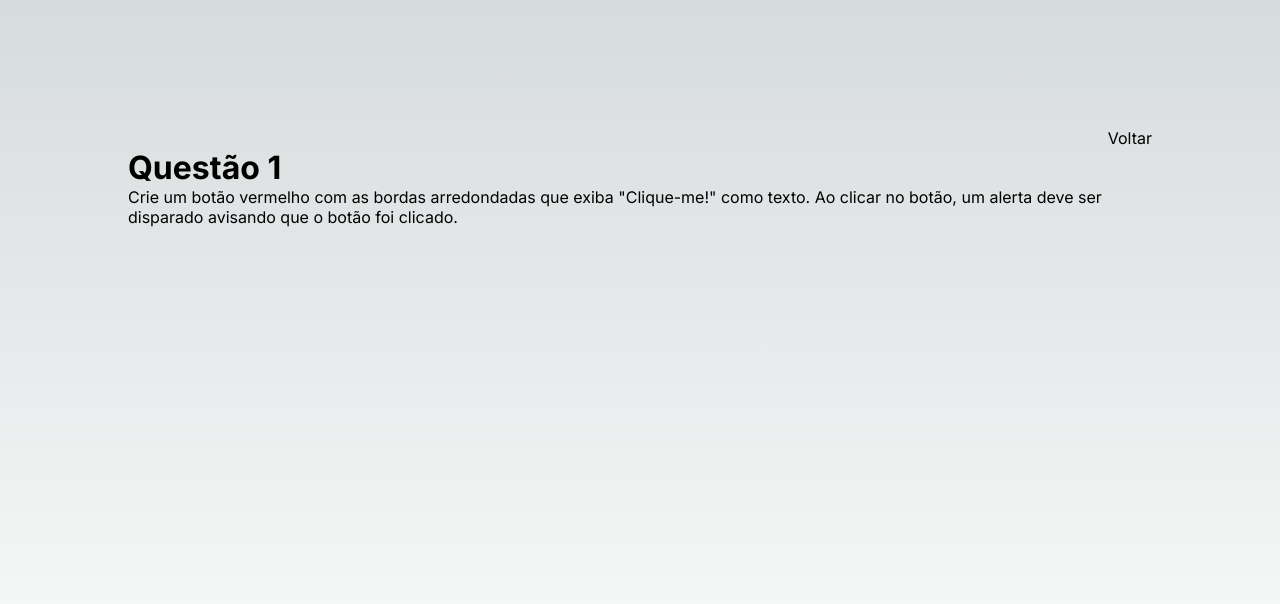
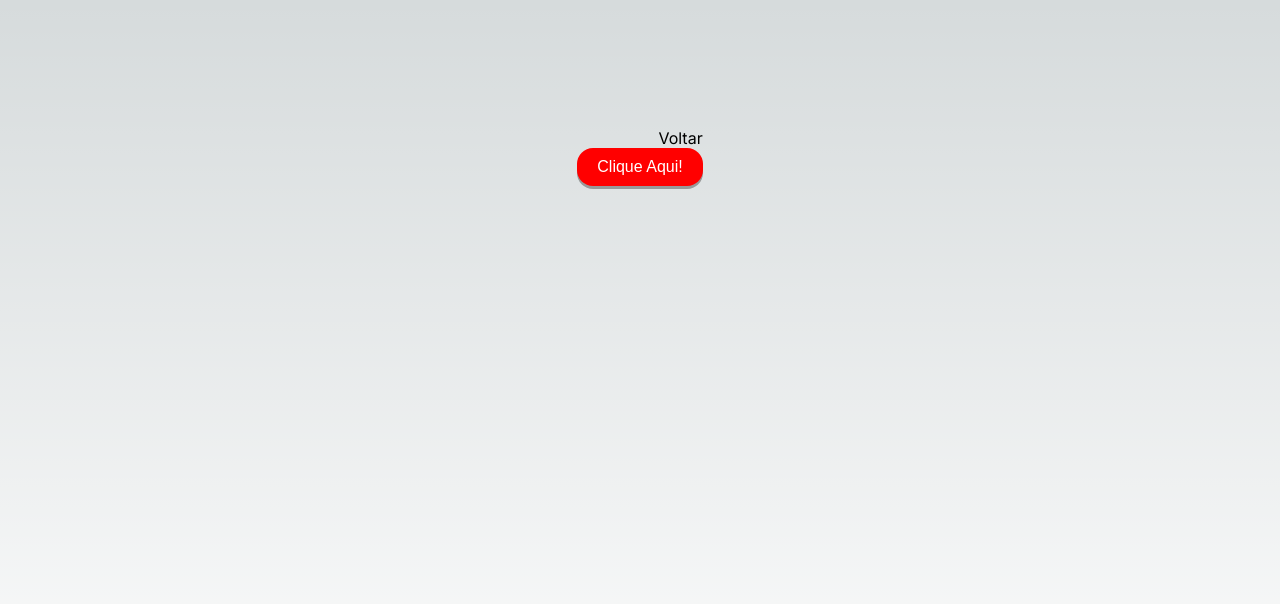
Before and after one commit to silvacleyvesson/teste-tecnico-estagiario, a Next.js app: page /questoes/1 in a window 1280 px wide. Shown: the top 604 px of the page. Built offline with nearby package versions, Linux system fonts and the light colour scheme.

Commit message:
Update page.jsx

```diff
--- a/src/app/questoes/1/page.jsx
+++ b/src/app/questoes/1/page.jsx
@@ -1,12 +1,25 @@
+const button =  {
+	display: 'center',
+	padding: '10px 20px',
+	fontSize: '16px',
+	cursor: 'pointer',
+	textAlign: 'center',
+	outline: 'none',
+	color: '#ffffff',
+	backgroundColor: '#ff0000',
+	border: 'none',
+	borderRadius: '16px',
+	boxShadow: '0 3px #999',
+   }
 export default function Questao1() {
-  return (
-    <>
-      <h1>Questão 1</h1>
-      <p>
-        Crie um botão vermelho com as bordas arredondadas que exiba "Clique-me!"
-        como texto. Ao clicar no botão, um alerta deve ser disparado avisando
-        que o botão foi clicado.
-      </p>
-    </>
-  );
+  const botaoClicado=()=> {
+		alert("Botao Clicado!");
+	 }
+	return (
+		<>
+			<div>
+		    <button style={button} onClick={botaoClicado}>Clique Aqui!</button>
+			</div>
+		</>
+	);
 }
```
